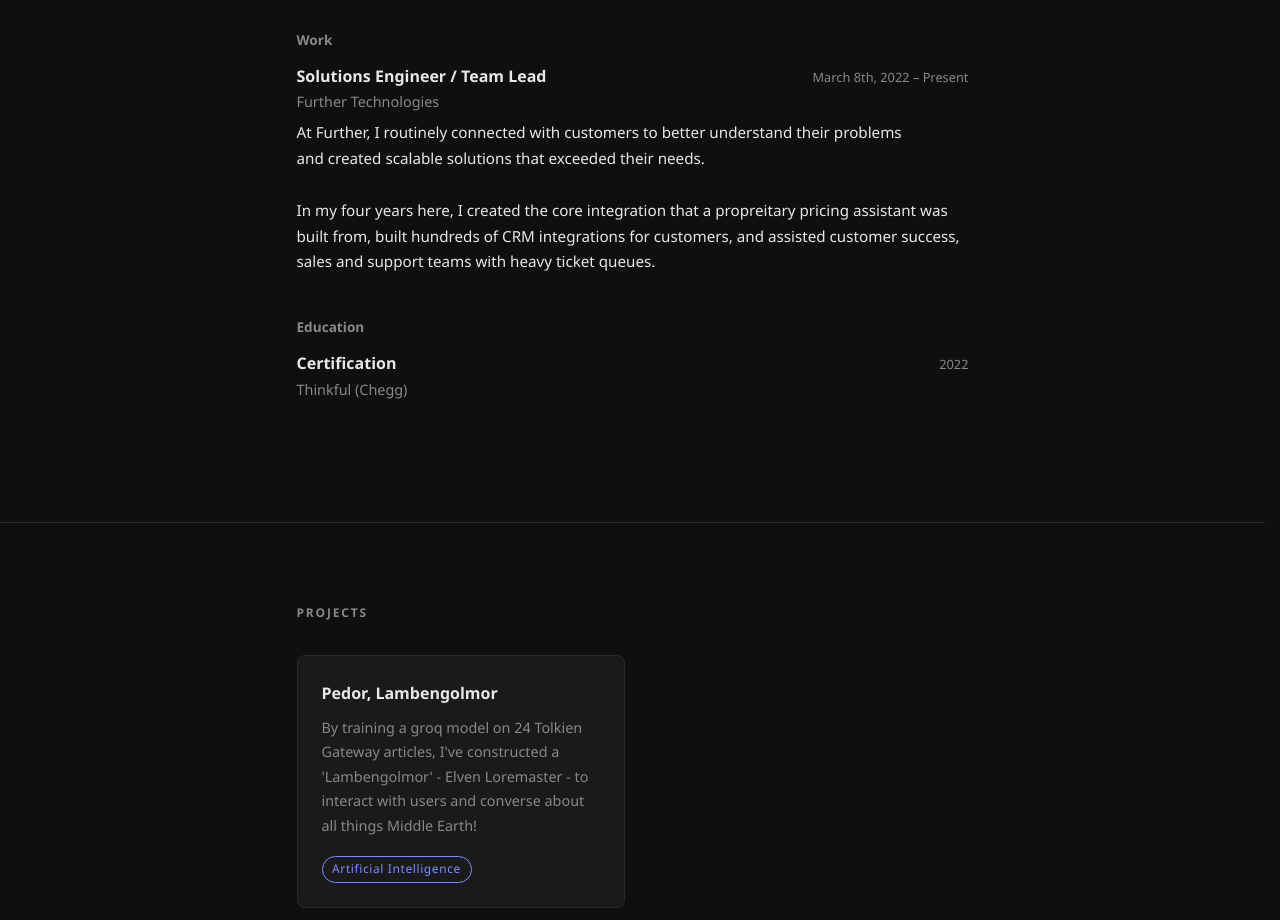
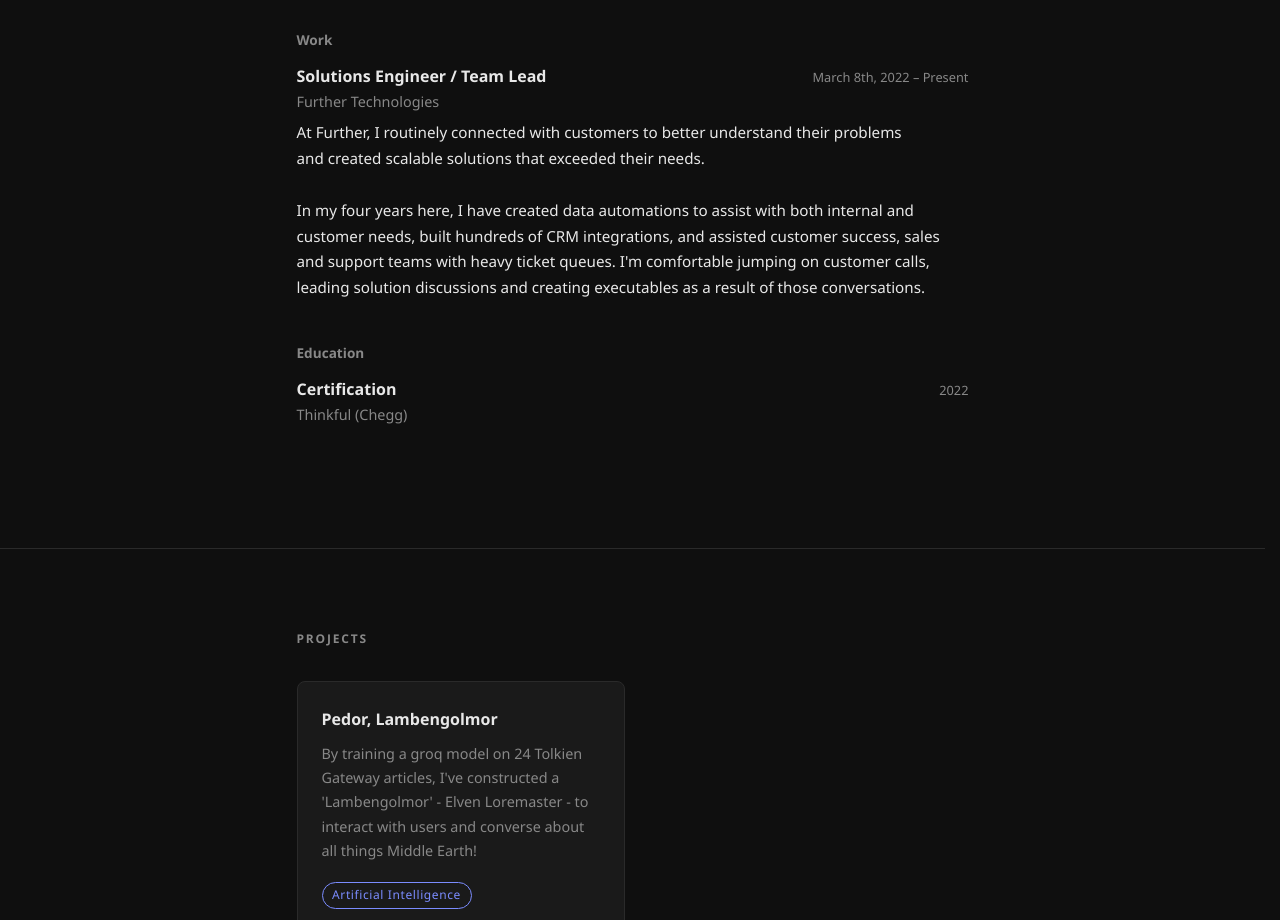
Before and after one commit to WesWJensen/WesWJensen.github.io, a plain HTML site: page index.html in a window 1280 px wide. Shown: the part 1740-2660 px from the top of the page. Drawn offline with Linux system fonts and the light colour scheme; some packages are replaced by stand-ins of ours; a script that the page names is missing.

Commit message:
Update index.html

```diff
--- a/index.html
+++ b/index.html
@@ -87,8 +87,9 @@
             <br>
             and created scalable solutions that exceeded their needs.
             <br> <br>
-            In my four years here, I created the core integration that a propreitary pricing assistant was built from,
-            built hundreds of CRM integrations for customers, and assisted customer success, sales and support teams with heavy ticket queues.
+            In my four years here, I have created data automations to assist with both internal and customer needs,
+            built hundreds of CRM integrations, and assisted customer success, sales and support teams with heavy ticket queues.
+            I'm comfortable jumping on customer calls, leading solution discussions and creating executables as a result of those conversations.
           </p>
         </div>
       </div>
```
